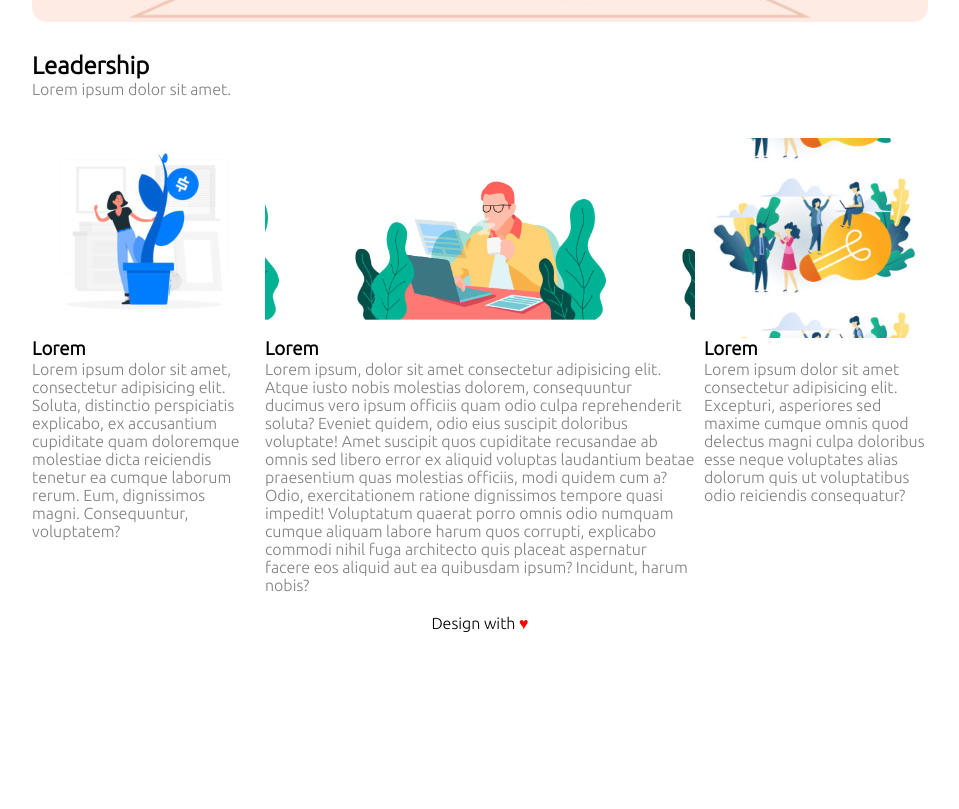
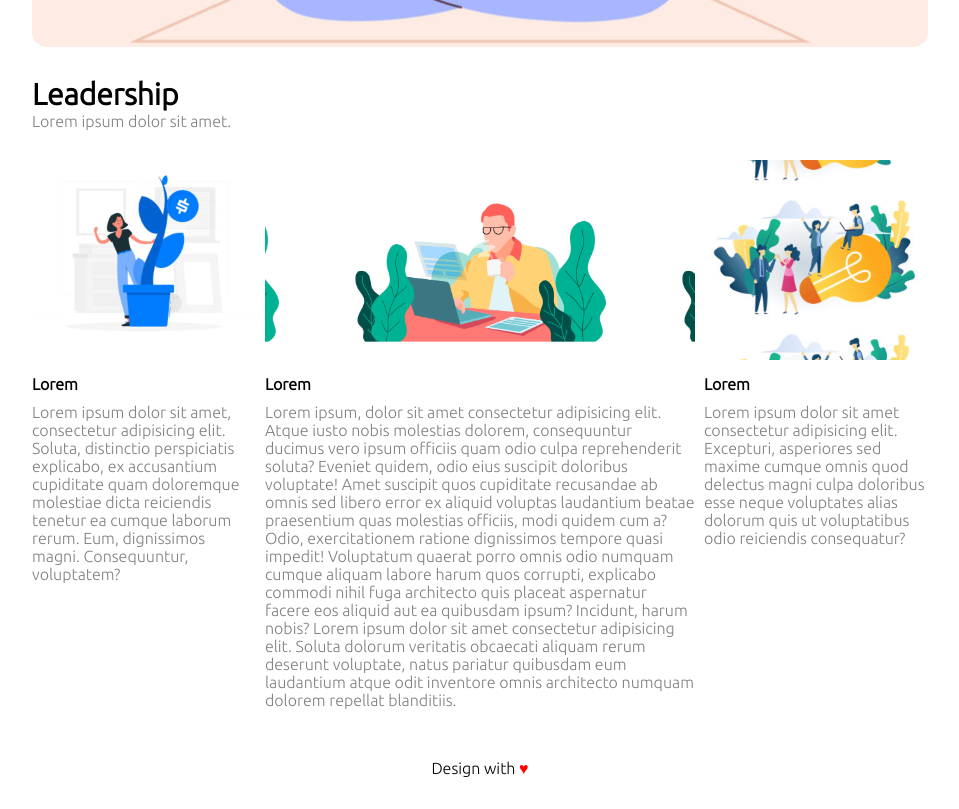
Before and after one commit to alex-jr-dev/htmlcss-wp, a plain HTML site: page index.html in a window 1280 px wide. Shown: the part 609-1418 px from the top of the page, without its empty margins (160-1119 px from the left). Before the commit the page ends 1273 px from the top, so only its background shows below. Drawn offline with Linux system fonts and the light colour scheme.

Commit message:
Errors and margins fixed

```diff
--- a/index.html
+++ b/index.html
@@ -34,19 +34,19 @@
                 <div class="clearfix">
                     <aside>
                         <div class="main-img"></div>
-                        <h3>Lorem</h3>
+                        <h4>Lorem</h4>
                         <p>Lorem ipsum dolor sit amet, consectetur adipisicing elit. Soluta, distinctio perspiciatis explicabo, ex accusantium cupiditate quam doloremque molestiae dicta reiciendis tenetur ea cumque laborum rerum. Eum, dignissimos magni. Consequuntur, voluptatem?</p>
                     </aside>
                     <article>
                         <div class="main-img"></div>
-                        <h3>Lorem</h3>
+                        <h4>Lorem</h4>
                         <p>Lorem ipsum, dolor sit amet consectetur adipisicing elit. Atque iusto nobis molestias dolorem, consequuntur ducimus vero ipsum officiis quam odio culpa reprehenderit soluta? Eveniet quidem, odio eius suscipit doloribus voluptate!
                         Amet suscipit quos cupiditate recusandae ab omnis sed libero error ex aliquid voluptas laudantium beatae praesentium quas molestias officiis, modi quidem cum a? Odio, exercitationem ratione dignissimos tempore quasi impedit!
-                        Voluptatum quaerat porro omnis odio numquam cumque aliquam labore harum quos corrupti, explicabo commodi nihil fuga architecto quis placeat aspernatur facere eos aliquid aut ea quibusdam ipsum? Incidunt, harum nobis?</p>
+                        Voluptatum quaerat porro omnis odio numquam cumque aliquam labore harum quos corrupti, explicabo commodi nihil fuga architecto quis placeat aspernatur facere eos aliquid aut ea quibusdam ipsum? Incidunt, harum nobis? Lorem ipsum dolor sit amet consectetur adipisicing elit. Soluta dolorum veritatis obcaecati aliquam rerum deserunt voluptate, natus pariatur quibusdam eum laudantium atque odit inventore omnis architecto numquam dolorem repellat blanditiis.</p>
                     </article>
                     <aside>
                         <div class="main-img"></div>
-                        <h3>Lorem</h3>
+                        <h4>Lorem</h4>
                         <p>Lorem ipsum dolor sit amet consectetur adipisicing elit. Excepturi, asperiores sed maxime cumque omnis quod delectus magni culpa doloribus esse neque voluptates alias dolorum quis ut voluptatibus odio reiciendis consequatur?</p>
                     </aside>
                 </div>
--- a/style.css
+++ b/style.css
@@ -19,14 +19,11 @@ main > section {
     margin-bottom: 10px;
 }
 
-header {
-
-}
-
 header > img {
     width: 105px;
     border-right : lightgrey 1px solid;
     padding: 5px;
+    margin-bottom: 10px;
 }
 
 footer {
@@ -46,21 +43,17 @@ footer {
     font-size: 30px;
 }
 
-#section-two > h1,
-#section-two > div > * {
-
-}
-
 #section-two > h1 {
     height: 10%;
 }
 
 #section-two > h2 {
     margin-top: 30px;
+    font-size: 30px;
 }
 
 #section-two > p {
-    margin-bottom: 30px;
+    margin-bottom: 20px;
     color: grey;
 }
 
@@ -94,6 +87,7 @@ footer {
 
 header nav ul {
     list-style: none;
+    margin-bottom: 30px;
 }
 
 header nav a {
@@ -113,6 +107,13 @@ header nav {
 article > p,
 aside > p {
     color: grey;
+    margin-top: 10px;
+    margin-bottom: 30px;
+}
+
+article > h4,
+aside > h4 {
+    margin-top: 15px;
 }
 
 footer{
```
